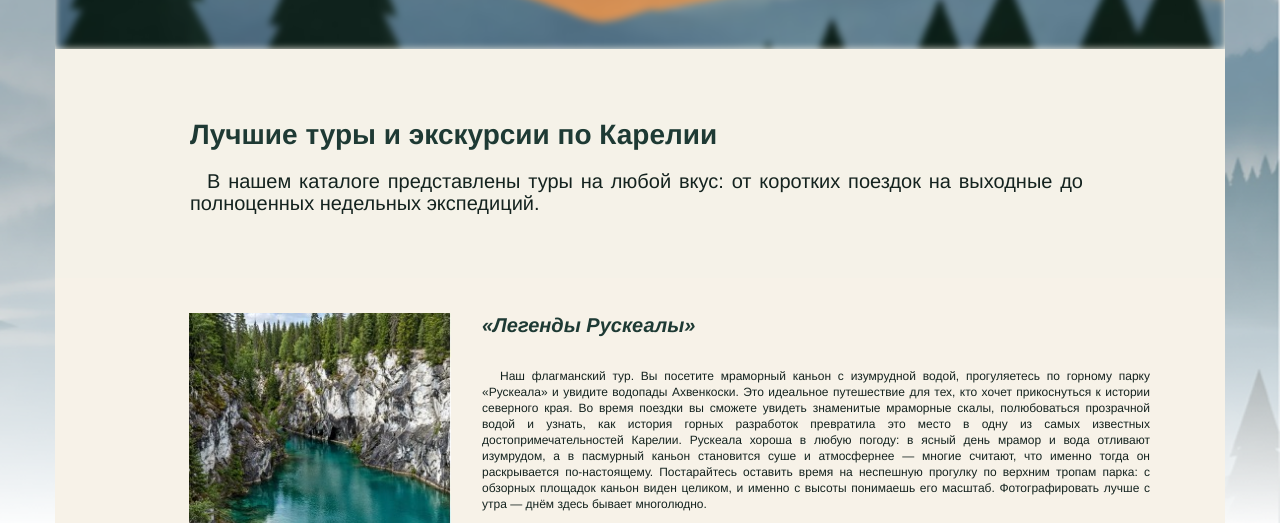
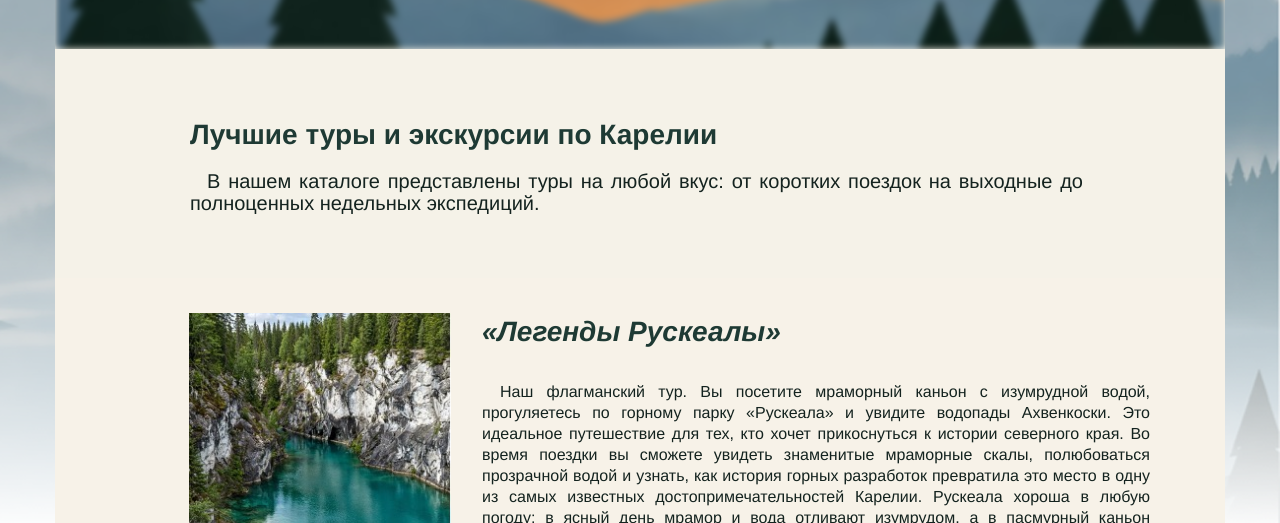
Before and after one commit to polinaov01-dot/karelia-tours, a plain HTML site: page tour.html in a window 1280 px wide. Shown: the part 277-800 px from the top of the page. Drawn offline with Linux system fonts and the light colour scheme.

Commit message:
Match tour typography to Figma

```diff
--- a/css/style.css
+++ b/css/style.css
@@ -361,15 +361,23 @@ h1, .left_card h3, .right_card h3 {
 /* Туры и отзывы */
 .tour_page .left_card h3,
 .tour_page .right_card h3 {
-    font-size: 20px;
+    margin: 0 0 31px;
+    color: #1e3a34;
+    font-size: 28px;
     font-style: italic;
-    line-height: 24px;
+    font-weight: 700;
+    line-height: 37px;
+}
+
+.tour_page .tour_card_text {
+    flex: 0 0 668px;
+    width: 668px;
 }
 
 .tour_page .left_card_row p,
 .tour_page .card_text p {
-    font-size: 12px;
-    line-height: 16px;
+    font-size: 16px;
+    line-height: 21px;
 }
 
 .tour_page .page_intro {
```
